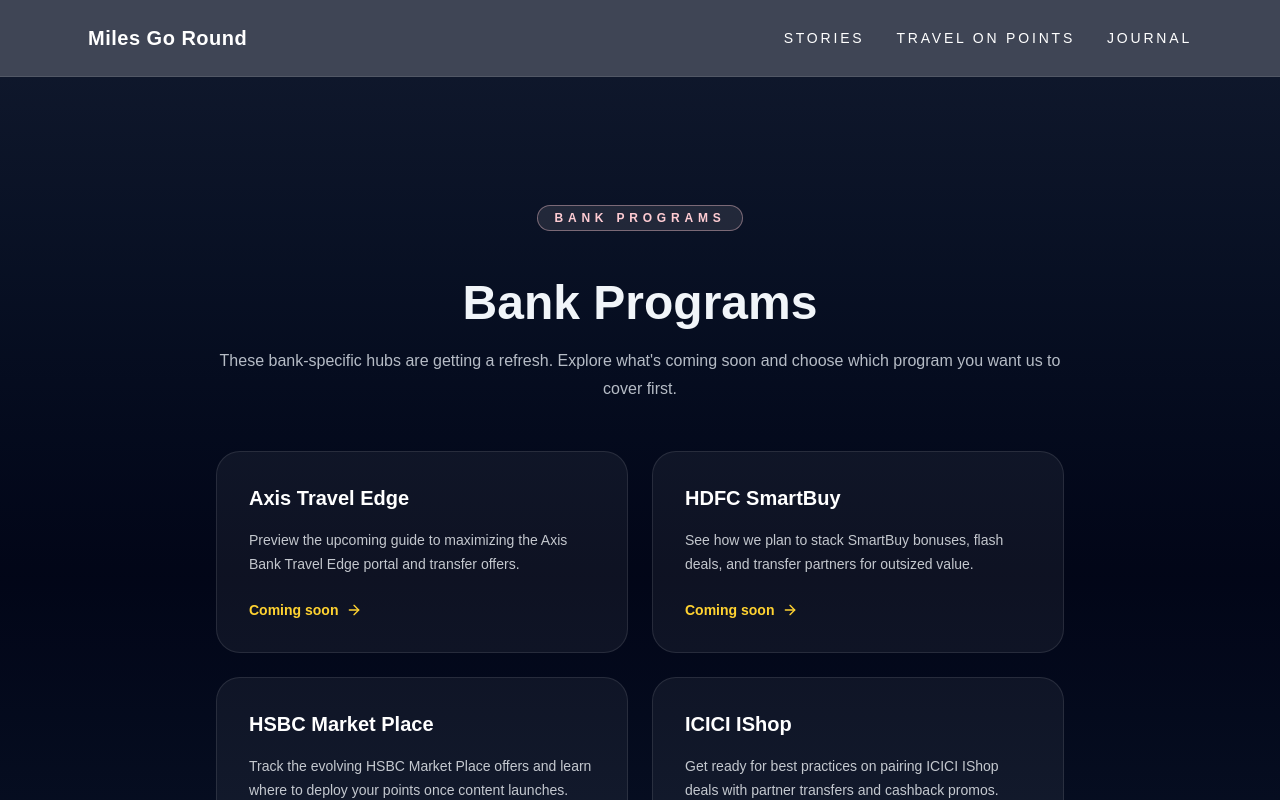
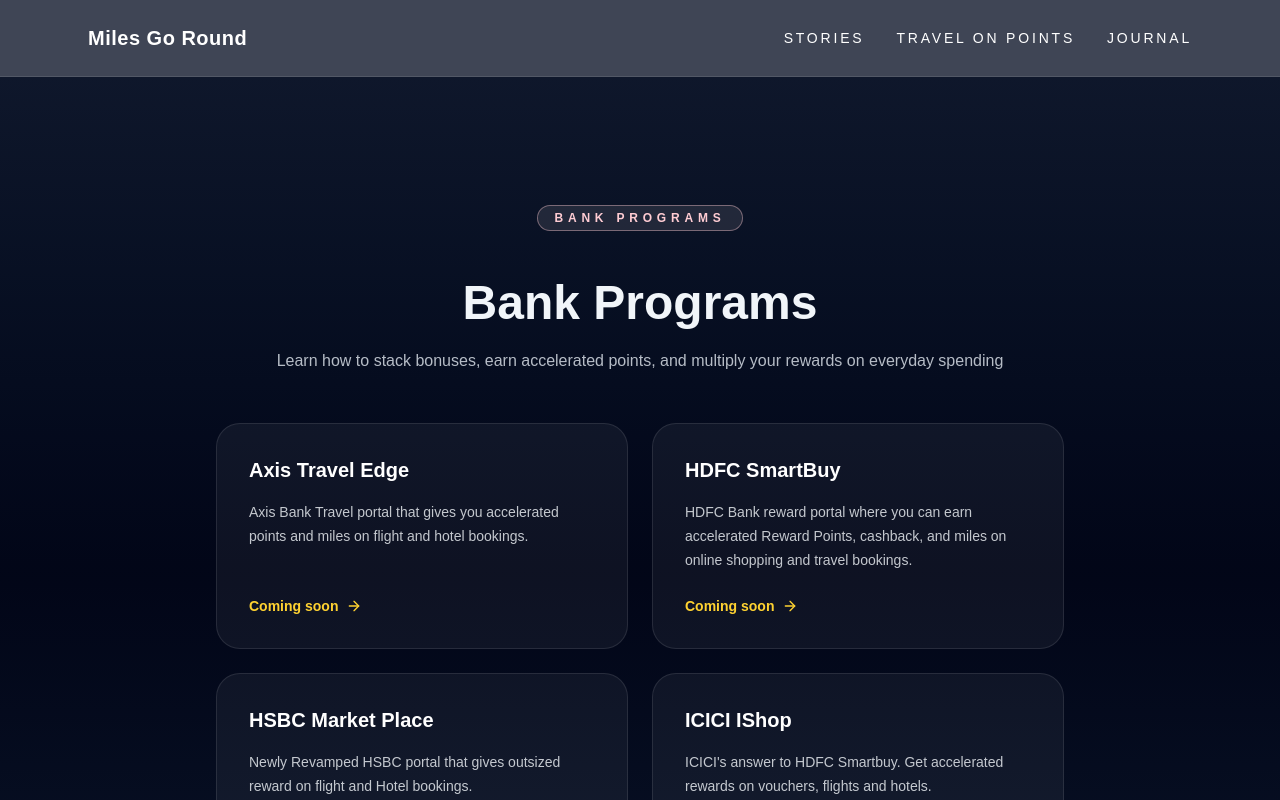
Before and after one commit to bansalmanik/travel-website, a Next.js app: page /travel-with-points/bank-programs in a window 1280 px wide. Shown: the top 800 px of the page. Built offline with nearby package versions, Linux system fonts and the light colour scheme.

Commit message:
Refactor

```diff
--- a/app/travel-with-points/bank-programs/page.tsx
+++ b/app/travel-with-points/bank-programs/page.tsx
@@ -9,22 +9,22 @@
   {
     name: "Axis Travel Edge",
     href: "/travel-with-points/bank-programs/axis-travel-edge",
-    blurb: "Preview the upcoming guide to maximizing the Axis Bank Travel Edge portal and transfer offers.",
+    blurb: "Axis Bank Travel portal that gives you accelerated points and miles on flight and hotel bookings.",
   },
   {
     name: "HDFC SmartBuy",
     href: "/travel-with-points/bank-programs/hdfc-smartbuy",
-    blurb: "See how we plan to stack SmartBuy bonuses, flash deals, and transfer partners for outsized value.",
+    blurb: "HDFC Bank reward portal where you can earn accelerated Reward Points, cashback, and miles on online shopping and travel bookings.",
   },
   {
     name: "HSBC Market Place",
     href: "/travel-with-points/bank-programs/hsbc-market-place",
-    blurb: "Track the evolving HSBC Market Place offers and learn where to deploy your points once content launches.",
+    blurb: "Newly Revamped HSBC portal that gives outsized reward on flight and Hotel bookings.",
   },
   {
     name: "ICICI IShop",
     href: "/travel-with-points/bank-programs/icici-ishop",
-    blurb: "Get ready for best practices on pairing ICICI IShop deals with partner transfers and cashback promos.",
+    blurb: "ICICI's answer to HDFC Smartbuy. Get accelerated rewards on vouchers, flights and hotels.",
   },
 ];
 
@@ -57,8 +57,7 @@
         <div className="space-y-5">
           <h1 className="text-4xl font-semibold sm:text-5xl">Bank Programs</h1>
           <p className="text-base leading-7 text-slate-200/80">
-            These bank-specific hubs are getting a refresh. Explore what&apos;s coming soon and choose which program you
-            want us to cover first.
+          Learn how to stack bonuses, earn accelerated points, and multiply your rewards on everyday spending
           </p>
         </div>
         <div className="grid gap-6 text-left sm:grid-cols-2">
```
